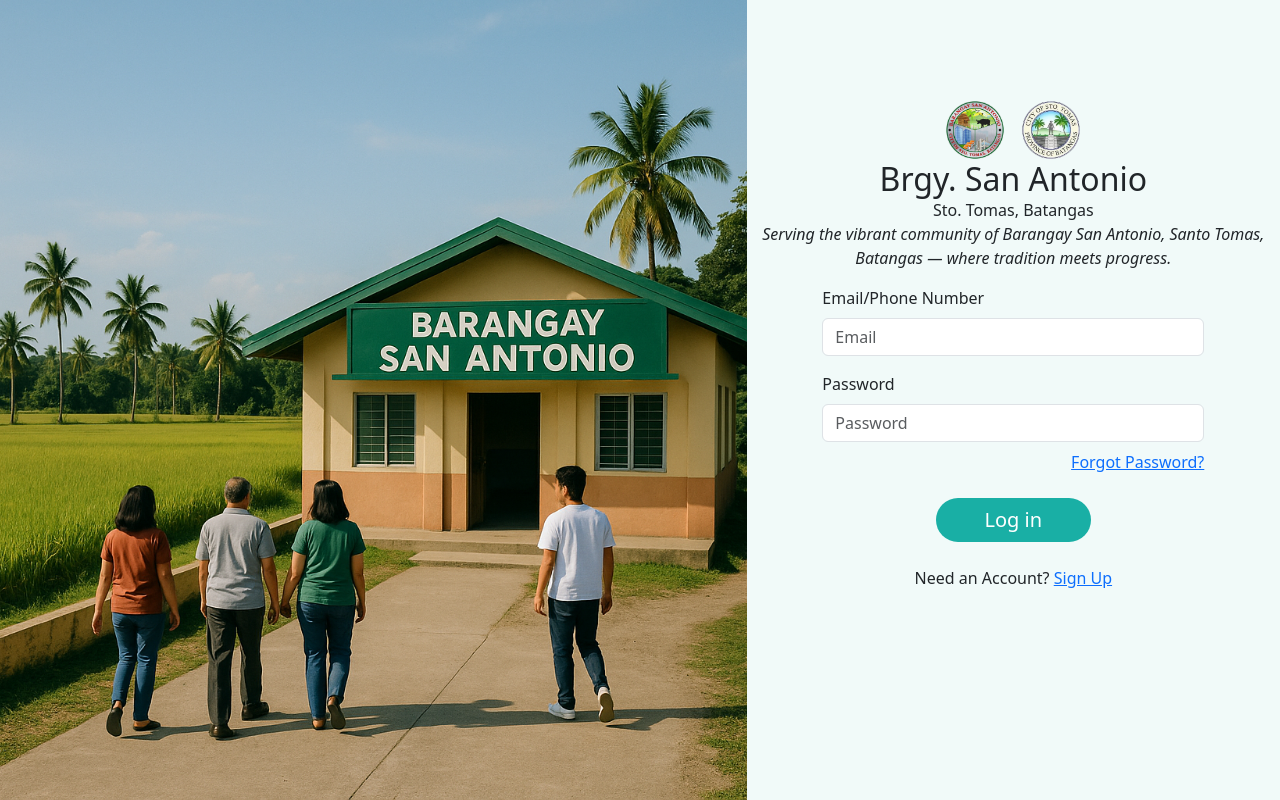
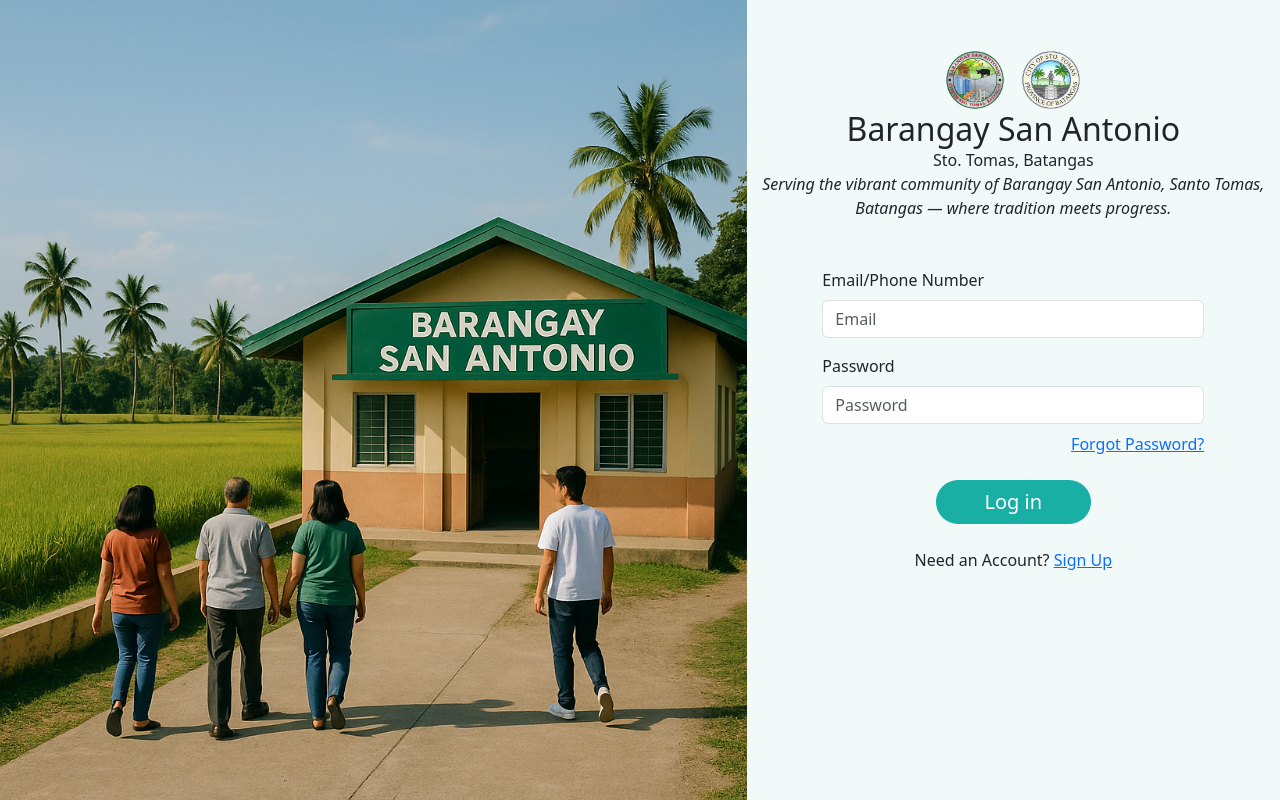
Before and after one commit to E-Barangay/E-Barangay, a PHP site: page /signIn.php in a window 1280 px wide. Run offline with PHP 8.4, Linux system fonts and the light colour scheme.

Commit message:
sign in and sign up

```diff
--- a/signIn.php
+++ b/signIn.php
@@ -25,12 +25,9 @@
 
             <!-- Right Side Sign In -->
             <div class="col-md-5 col-12 d-flex align-items-start justify-content-center"
-                style="height: 100vh; padding-top: 100px;">
-
-                <!-- <div class="card rounded-5 w-100 shadow sign-in-card p-5"> -->
+                style="height: 100vh; padding-top: 50px;">
                 <div class="w-100">
-
-                    <div class="text-center mb-2">
+                    <div class="text-center mb-5">
                         <div class="d-flex flex-row justify-content-center align-items-center gap-3">
                             <img src="assets/images/logoSanAntonio.png" class="img-fluid" style="max-width: 60px;"
                                 alt="Logo">
@@ -38,7 +35,7 @@
                                 alt="Logo">
                         </div>
 
-                        <h2 class="mb-0">Brgy. San Antonio</h2>
+                        <h2 class="mb-0">Barangay San Antonio</h2>
                         <div class="fs-6">Sto. Tomas, Batangas</div>
 
                         <p class="fs-6 fst-italic text-center">
```
Also changed, not shown: signUp.php (+14 -5 lines).
